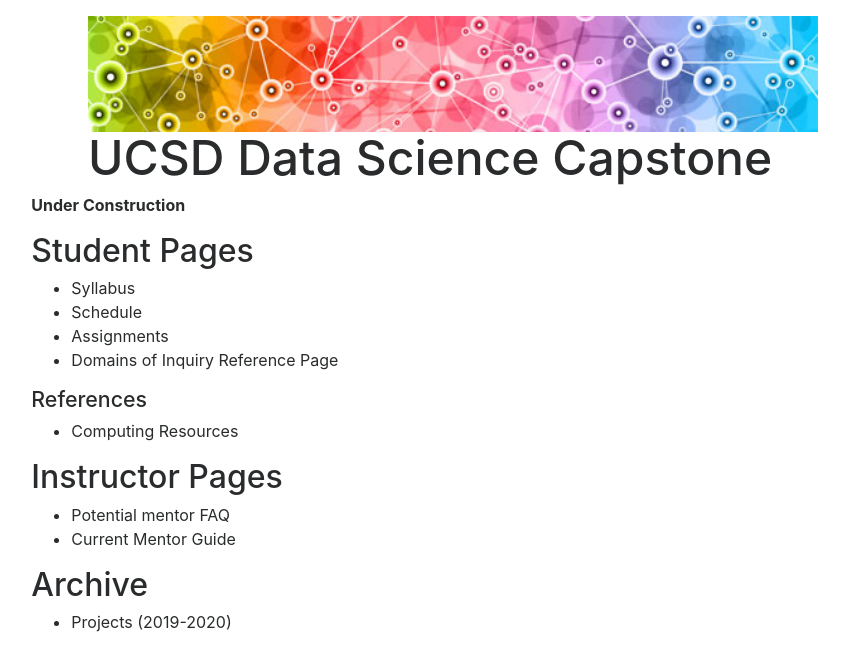
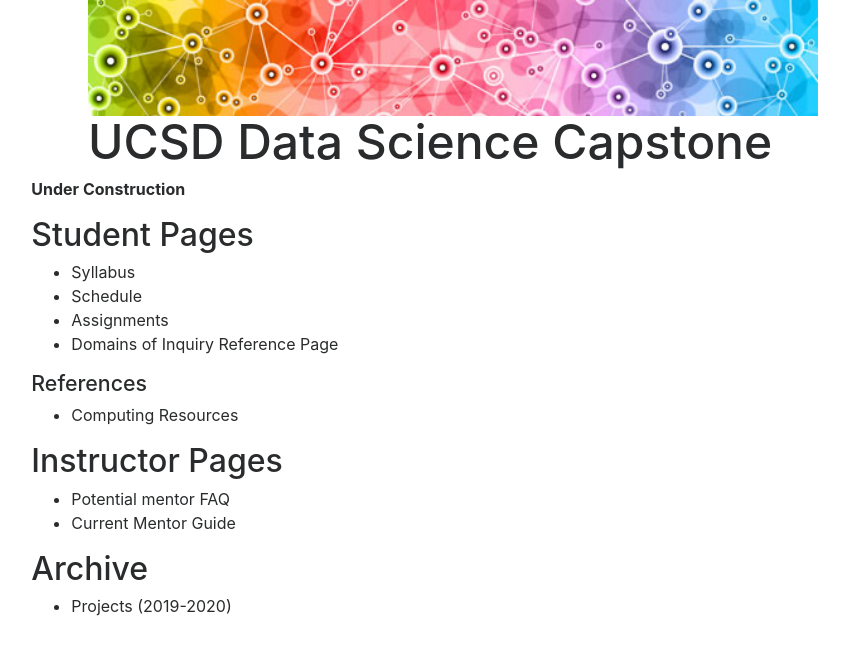
Before and after one commit to DSC-Capstone/dsc-capstone.github.io, a Jekyll site: the page built from index.md, in a window 1280 px wide. Shown: the top 671 px of the page, without its empty margins (187-1036 px from the left). Built offline with Jekyll 4.4.1, drawn with Linux system fonts in a browser that asks for light colours; nearby versions of some CDN libraries.

```diff
--- a/_layouts/page.html
+++ b/_layouts/page.html
@@ -25,7 +25,6 @@ a {
     color: #1133ee;
 }
 body {
-    padding-top: 1em;
     padding-bottom: 10em;
 }
 
@@ -45,8 +44,8 @@ ol li {
 header.container {
     margin: 0 auto;
     overflow: hidden;
-    padding: 0 15px;
-    width: 960px;
+    padding: 1em 0;
+    /* width: 960px; */
 }
 
 
```
